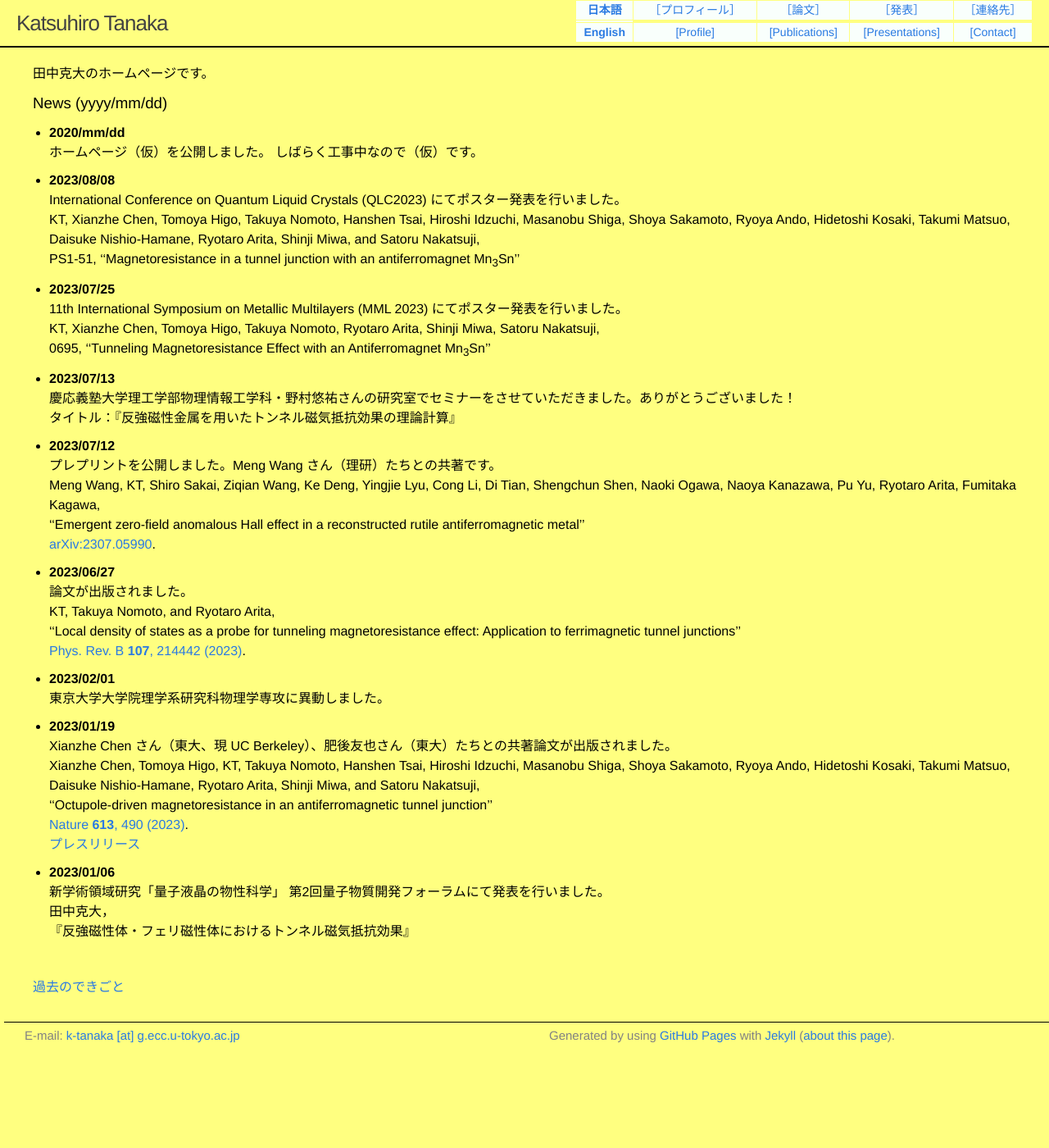
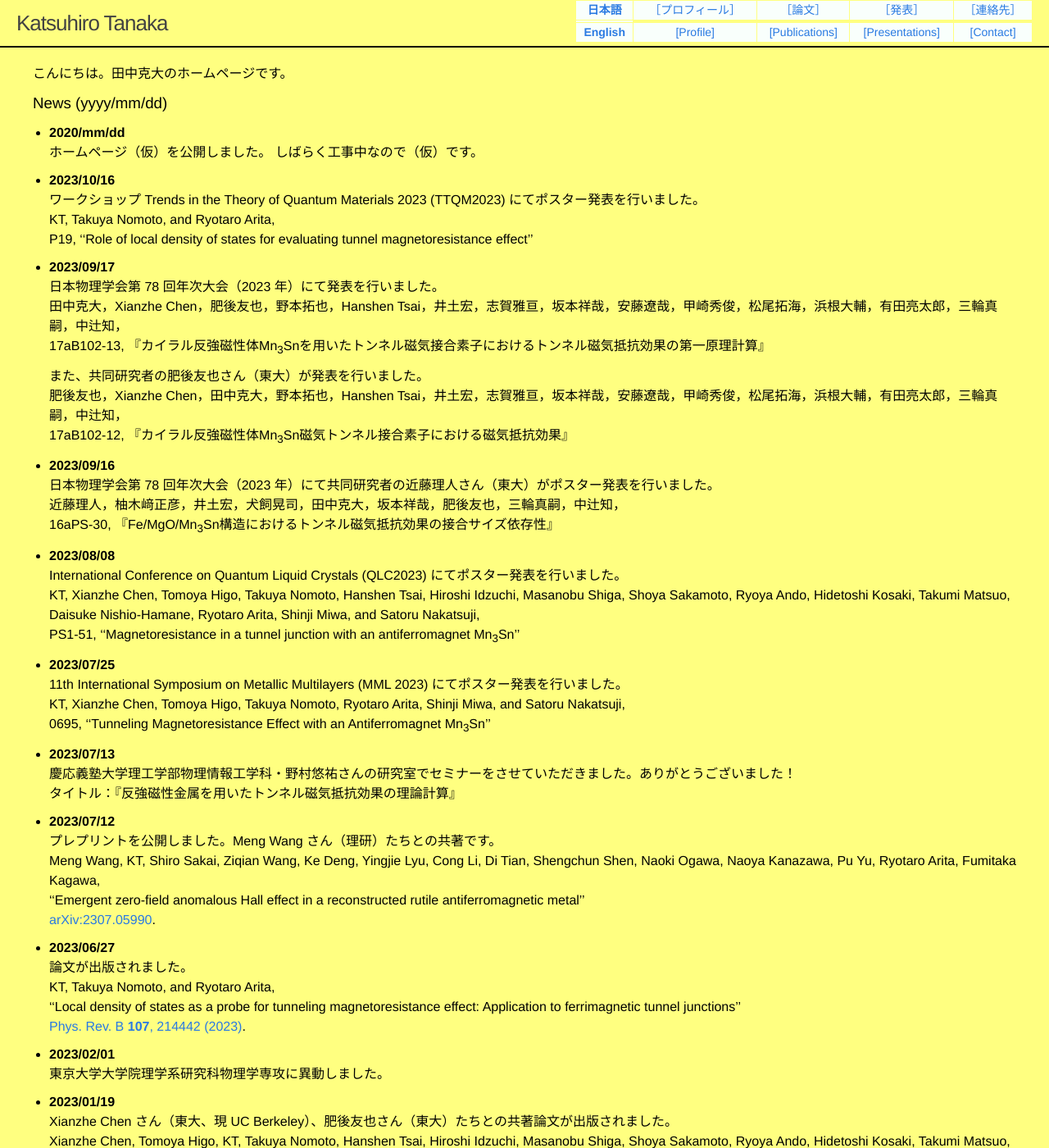
Before and after one commit to katsu-tanaka/katsu-tanaka.github.io, a Jekyll site: the page built from index.md, in a window 1280 px wide and 1400 px high. Shown: the whole window at 82% size. Built offline with Jekyll 4.4.1, drawn with Linux system fonts in a browser that asks for light colours.

Commit message:
add JPS, TTQM

```diff
--- a/index.md
+++ b/index.md
@@ -3,12 +3,31 @@ layout: default
 title: Katsuhiro Tanaka
 ---
 
-田中克大のホームページです。
+こんにちは。田中克大のホームページです。
 
 ### News (yyyy/mm/dd)
 - **2020/mm/dd**
   ホームページ（仮）を公開しました。
   しばらく工事中なので（仮）です。
+
+- **2023/10/16**
+  ワークショップ Trends in the Theory of Quantum Materials 2023 (TTQM2023) にてポスター発表を行いました。
+  KT, Takuya Nomoto, and Ryotaro Arita,
+  P19, ''Role of local density of states for evaluating tunnel magnetoresistance effect''
+
+- **2023/09/17**
+  日本物理学会第 78 回年次大会（2023 年）にて発表を行いました。
+  田中克大，Xianzhe Chen，肥後友也，野本拓也，Hanshen Tsai，井土宏，志賀雅亘，坂本祥哉，安藤遼哉，甲崎秀俊，松尾拓海，浜根大輔，有田亮太郎，三輪真嗣，中辻知，
+  17aB102-13, 『カイラル反強磁性体Mn<sub>3</sub>Snを用いたトンネル磁気接合素子におけるトンネル磁気抵抗効果の第一原理計算』
+
+  また、共同研究者の肥後友也さん（東大）が発表を行いました。
+  肥後友也，Xianzhe Chen，田中克大，野本拓也，Hanshen Tsai，井土宏，志賀雅亘，坂本祥哉，安藤遼哉，甲崎秀俊，松尾拓海，浜根大輔，有田亮太郎，三輪真嗣，中辻知，
+  17aB102-12, 『カイラル反強磁性体Mn<sub>3</sub>Sn磁気トンネル接合素子における磁気抵抗効果』
+
+- **2023/09/16**
+  日本物理学会第 78 回年次大会（2023 年）にて共同研究者の近藤理人さん（東大）がポスター発表を行いました。
+  近藤理人，柚木﨑正彦，井土宏，犬飼晃司，田中克大，坂本祥哉，肥後友也，三輪真嗣，中辻知，
+  16aPS-30, 『Fe/MgO/Mn<sub>3</sub>Sn構造におけるトンネル磁気抵抗効果の接合サイズ依存性』
 
 - **2023/08/08**
   International Conference on Quantum Liquid Crystals (QLC2023) にてポスター発表を行いました。
@@ -17,7 +36,7 @@ title: Katsuhiro Tanaka
 
 - **2023/07/25**
   11th International Symposium on Metallic Multilayers (MML 2023) にてポスター発表を行いました。
-  KT, Xianzhe Chen, Tomoya Higo, Takuya Nomoto, Ryotaro Arita, Shinji Miwa, Satoru Nakatsuji,
+  KT, Xianzhe Chen, Tomoya Higo, Takuya Nomoto, Ryotaro Arita, Shinji Miwa, and Satoru Nakatsuji,
   0695, ''Tunneling Magnetoresistance Effect with an Antiferromagnet Mn<sub>3</sub>Sn''
 
 - **2023/07/13**
```
Also changed, not shown: index_e.md (+21 -0 lines), ja/presentations_j.md (+10 -2 lines).
